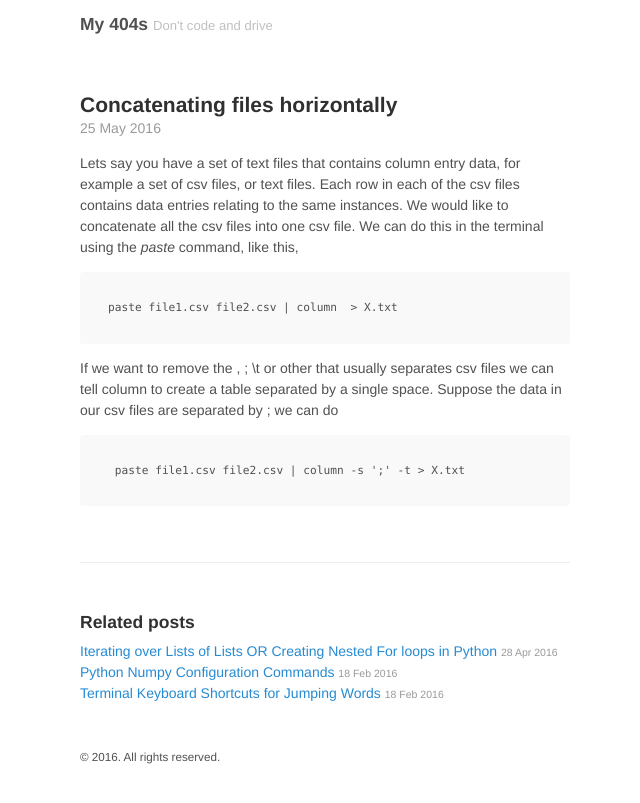
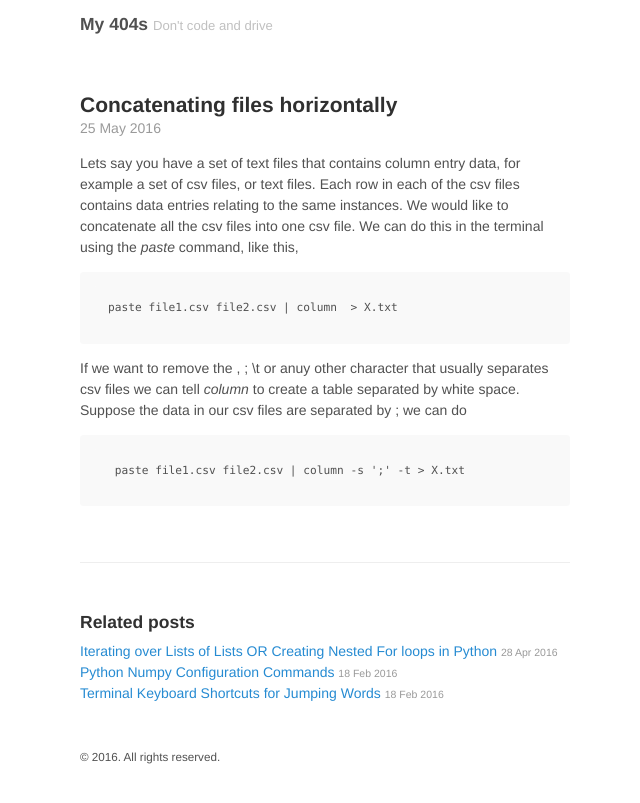
Before and after one commit to MartinHjelm/MartinHjelm.github.io, a Jekyll site: the page built from _posts/2016-05-25-Concatenating files horizontally.md, in a window 1280 px wide. Shown: the top 803 px of the page, without its empty margins (315-955 px from the left). Built offline with Jekyll 4.4.1, drawn with Linux system fonts in a browser that asks for light colours.

Commit message:
New post

```diff
--- a/_posts/2016-05-25-Concatenating files horizontally.md
+++ b/_posts/2016-05-25-Concatenating files horizontally.md
@@ -6,6 +6,6 @@ Lets say you have a set of text files that contains column entry data, for examp
 
     paste file1.csv file2.csv | column  > X.txt
 
-If we want to remove the , ; \t or other that usually separates csv files we can tell column to create a table separated by a single space. Suppose the data in our csv files are separated by ; we can do
+If we want to remove the , ; \t or anuy other character that usually separates csv files we can tell _column_ to create a table separated by white space. Suppose the data in our csv files are separated by ; we can do
 
      paste file1.csv file2.csv | column -s ';' -t > X.txt
```
